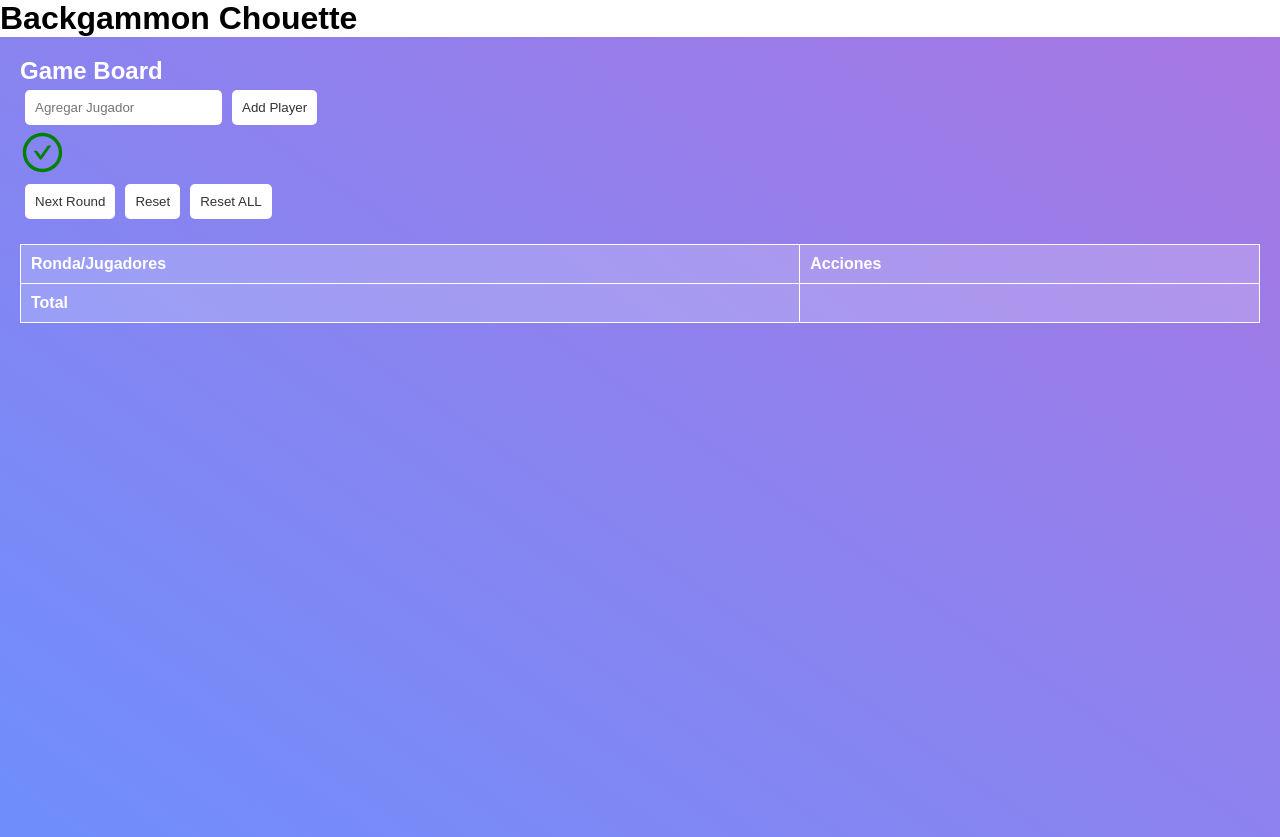
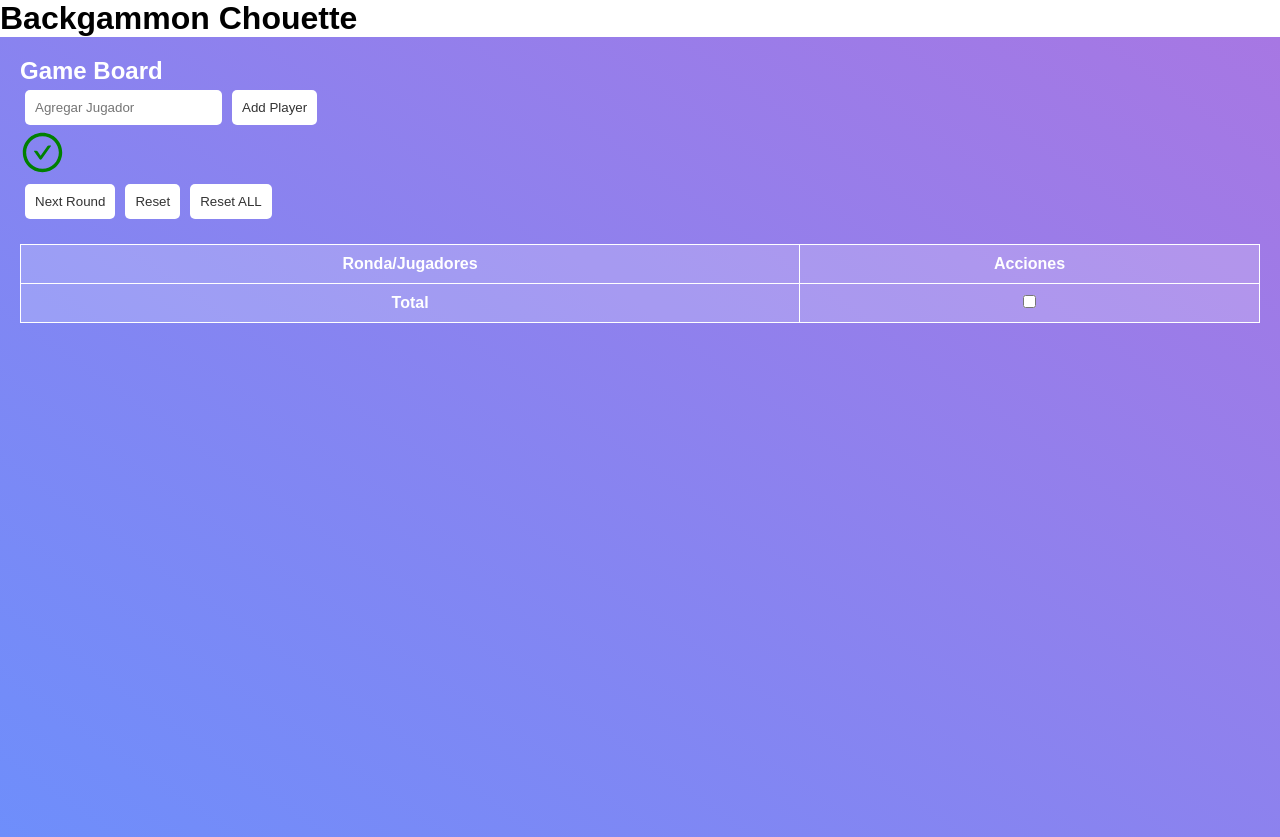
Before and after one commit to JuanPieroni/Backgammon-Chouette, a React (Vite) app: page / in a window 1280 px wide. Built offline with nearby package versions, Linux system fonts and the light colour scheme.

Commit message:
error en boton editar pending1

```diff
--- a/index.html
+++ b/index.html
@@ -5,7 +5,7 @@
     <link rel="icon" type="image/svg+xml" href="/vite.svg" />
     <link href="https://fonts.googleapis.com/css2?family=Permanent+Marker&display=swap" rel="stylesheet">
     <meta name="viewport" content="width=device-width, initial-scale=1.0" />
-    <title>Vite + React</title>
+    <title>Chouette ScoreBoard</title>
   </head>
   <body>
     <div id="root"></div>
--- a/src/GameBoard.jsx
+++ b/src/GameBoard.jsx
@@ -148,7 +148,8 @@ function GameBoard() {
     const handleNextRound = () => {
         // Agrega la ronda actual a la lista de rondas
         const updatedRounds = [...rounds, { ...editScores }]
-        setRounds(updatedRounds)
+
+        setRounds(updatedRounds )
 
         // Reinicia los puntajes para la próxima ronda
         setPlayerScores(initialPlayerScores)
@@ -395,7 +396,9 @@ function GameBoard() {
                             {players.map((player) => (
                                 <td key={player}>{totalRow[player] || 0}</td>
                             ))}
-                            <td></td>
+                            <td>
+                                <input type="checkbox" />
+                            </td>
                         </tr>
                         {reversedRounds.map((round, index) => (
                             <tr key={index}>
@@ -405,6 +408,7 @@ function GameBoard() {
                                     <td key={player}>{round[player] || 0}</td>
                                 ))}
                                 <td>
+                        <input type="checkbox" />
                                     <div className="action-buttons">
                                         {editIndex !== index ? (
                                             <>
@@ -424,6 +428,7 @@ function GameBoard() {
                                                 >
                                                     <RiDeleteBin6Line />
                                                 </button>
+
                                             </>
                                         ) : (
                                             <>
--- a/src/index.css
+++ b/src/index.css
@@ -157,3 +157,9 @@ body {
   text-align: center;
   vertical-align: middle;
  }
+
+ .table-container th,
+.table-container td {
+  text-align: center; /* Centra el contenido horizontalmente */
+  vertical-align: middle; /* Centra el contenido verticalmente */
+}
```
